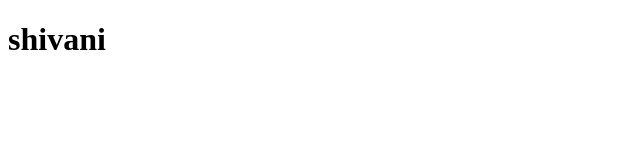
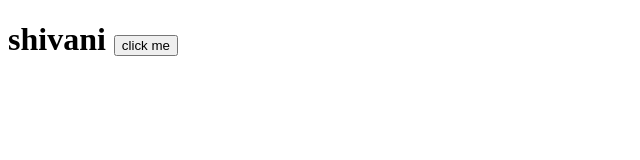
Before and after one commit to Shivani934/AttendanceMonitoringSystem, a plain HTML site: page index.html in a window 1280 px wide. Shown: the whole page, without its empty margins (0-640 px from the left). Drawn offline with Linux system fonts and the light colour scheme.

Commit message:
added button

```diff
--- a/index.html
+++ b/index.html
@@ -6,6 +6,8 @@
     <title>AttendanceMonitoringsystem</title>
 </head>
 <body>
-    <h1>shivani</h1>
+    <h1>shivani
+        <button>click me</button>
+    </h1>
 </body>
 </html>
```
